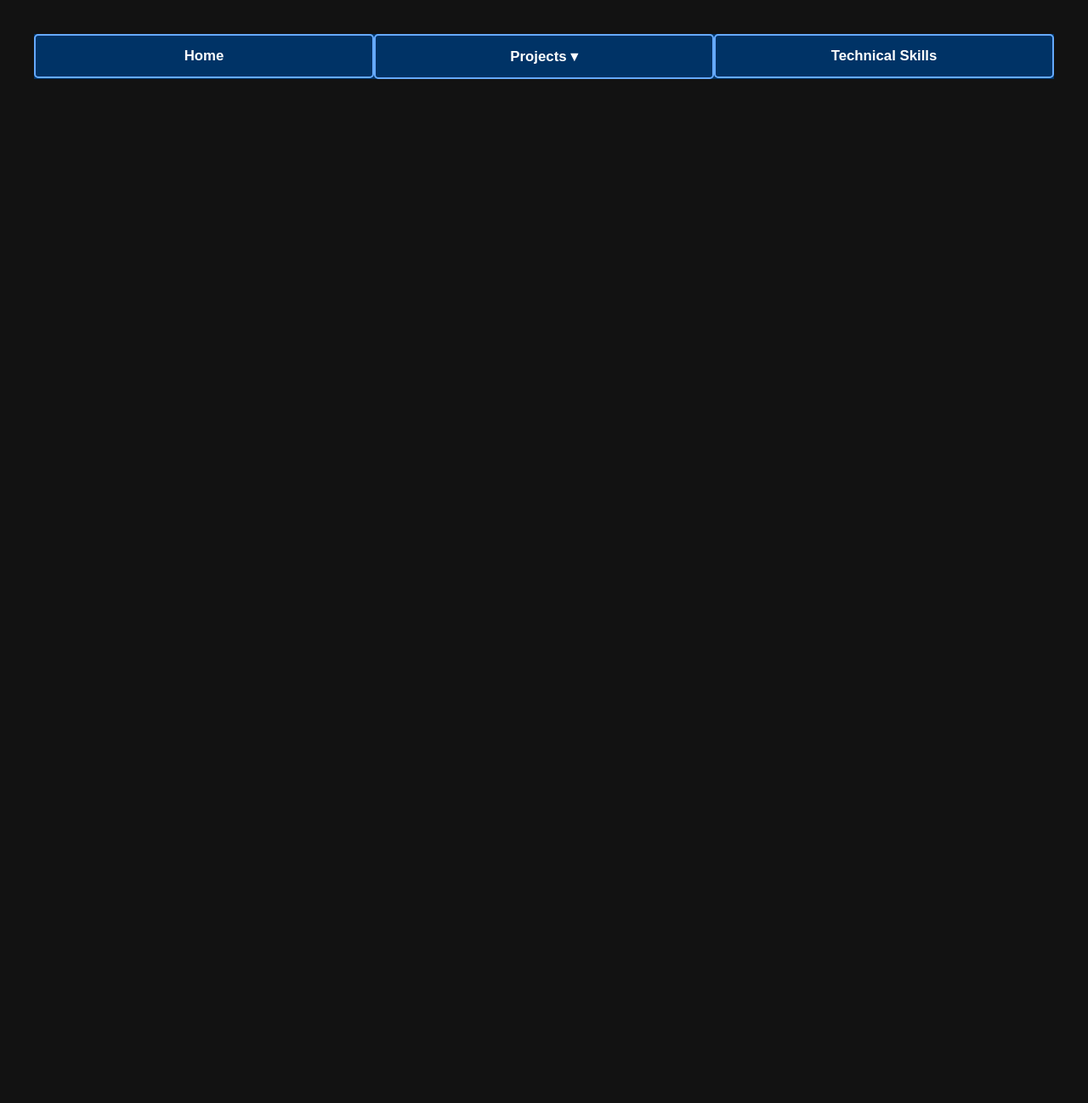
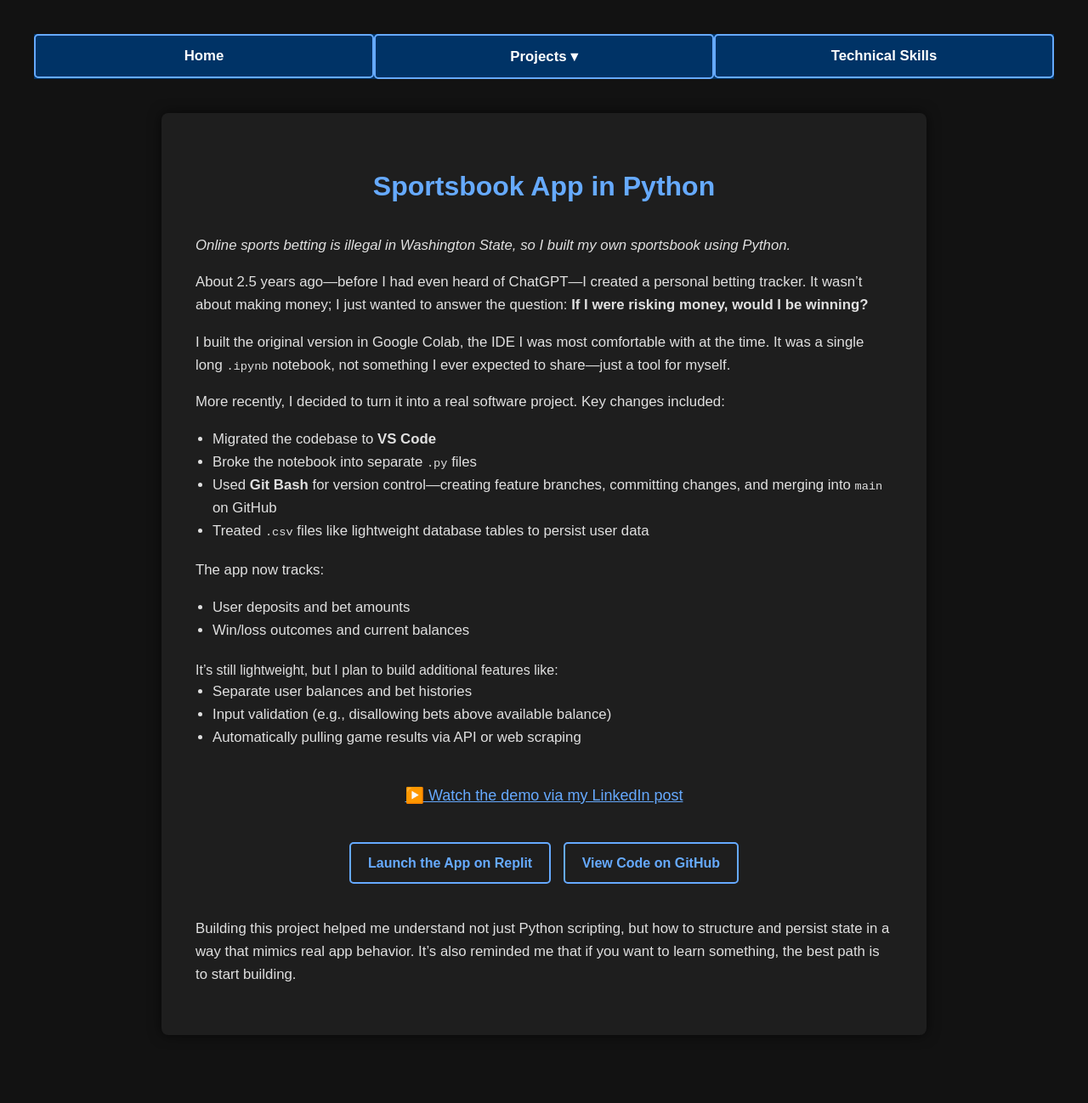
Before and after one commit to dgusty244/dgusty244.github.io, a Jekyll site: the page built from projects/personal-projects/sportsbook.html, in a window 1280 px wide. Shown: the whole page at 85% size. Built offline with Jekyll 4.4.1, drawn with Linux system fonts in a browser that asks for light colours; before the commit the page ends 980 px from its top, so only the background shows below that.

Commit message:
Update sportsbook.html

```diff
--- a/projects/personal-projects/sportsbook.html
+++ b/projects/personal-projects/sportsbook.html
@@ -2,3 +2,57 @@
 layout: default
 title: Sportsbook Python App | Drew Gustafson
 ---
+
+<div class="container">
+  <h1 class="title" style="text-align:center;">Sportsbook App in Python</h1>
+
+  <p><em>Online sports betting is illegal in Washington State, so I built my own sportsbook using Python.</em></p>
+
+  <p>
+    About 2.5 years ago—before I had even heard of ChatGPT—I created a personal betting tracker. It wasn’t about making money; I just wanted to answer the question: <strong>If I were risking money, would I be winning?</strong>
+  </p>
+
+  <p>
+    I built the original version in Google Colab, the IDE I was most comfortable with at the time. It was a single long <code>.ipynb</code> notebook, not something I ever expected to share—just a tool for myself.
+  </p>
+
+  <p>
+    More recently, I decided to turn it into a real software project. Key changes included:
+  </p>
+
+  <ul>
+    <li>Migrated the codebase to <strong>VS Code</strong></li>
+    <li>Broke the notebook into separate <code>.py</code> files</li>
+    <li>Used <strong>Git Bash</strong> for version control—creating feature branches, committing changes, and merging into <code>main</code> on GitHub</li>
+    <li>Treated <code>.csv</code> files like lightweight database tables to persist user data</li>
+  </ul>
+
+  <p>
+    The app now tracks:
+    <ul>
+      <li>User deposits and bet amounts</li>
+      <li>Win/loss outcomes and current balances</li>
+    </ul>
+    It’s still lightweight, but I plan to build additional features like:
+    <ul>
+      <li>Separate user balances and bet histories</li>
+      <li>Input validation (e.g., disallowing bets above available balance)</li>
+      <li>Automatically pulling game results via API or web scraping</li>
+    </ul>
+  </p>
+
+  <div style="text-align:center; margin: 30px 0;">
+    <a href="https://www.linkedin.com/posts/dtg3_online-sports-betting-is-illegal-in-washington-activity-7357113045375991809-TFAo?utm_source=share&utm_medium=member_ios&rcm=ACoAACkR3sQBdY6wCavwC4YJW9GPnWC8lrAxz2g" target="_blank" style="font-size: 18px; display: inline-block; margin: 10px 0;">
+      ▶️ Watch the demo via my LinkedIn post
+    </a>
+  </div>
+
+  <div style="text-align:center; margin: 20px 0;">
+    <a href="https://replit.com/@DrewGustafson1/Sportsbook" target="_blank" class="btn" style="margin-right: 10px;">Launch the App on Replit</a>
+    <a href="https://github.com/dgusty244/Sportsbook" target="_blank" class="btn">View Code on GitHub</a>
+  </div>
+
+  <p style="margin-top: 40px;">
+    Building this project helped me understand not just Python scripting, but how to structure and persist state in a way that mimics real app behavior. It’s also reminded me that if you want to learn something, the best path is to start building.
+  </p>
+</div>
```
